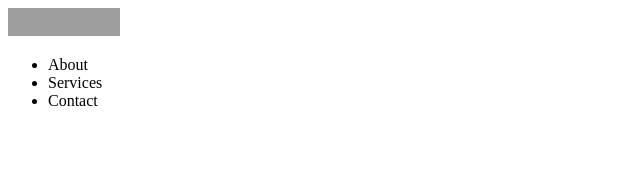
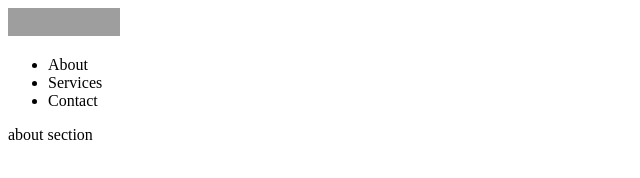
Before and after one commit to Aram-961/gitChallenge, a plain HTML site: page index.html in a window 1280 px wide. Shown: the whole page, without its empty margins (0-640 px from the left). Drawn offline with Linux system fonts and the light colour scheme; grey boxes are pictures that could not be loaded.

Commit message:
added about section

```diff
--- a/index.html
+++ b/index.html
@@ -21,6 +21,10 @@
         <li class="menu">Services</li>
         <li class="menu">Contact</li>
       </ul>
+
+      <div>
+        about section
+      </div>
     </nav>
   </body>
 </html>
```
